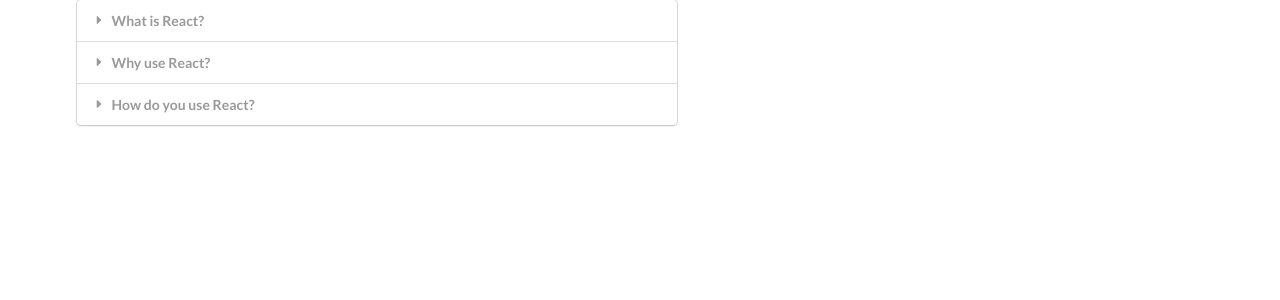
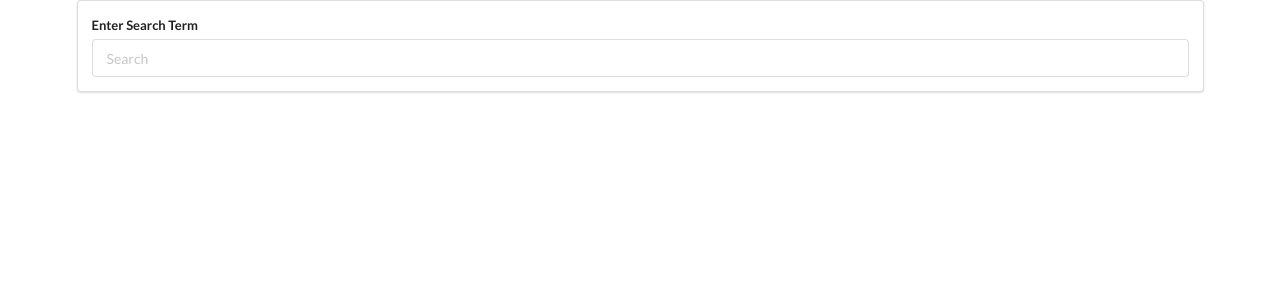
Before and after one commit to Nilugette/widgets, a React (Create React App) app: page / in a window 1280 px wide. Shown: the top 300 px of the page. Built offline with nearby package versions, Linux system fonts and the light colour scheme.

Commit message:
Scaffolding Search component with hook

```diff
--- a/src/App.js
+++ b/src/App.js
@@ -1,26 +1,28 @@
 import React from 'react';
-import Accordion from './components/Accordion'
+//import Accordion from './components/Accordion'
+import Search from './components/Search'
 
-const items = [
-    {
-        title: 'What is React?',
-        content: 'React is a front end javascript framework'
-    },
-    {
-        title: 'Why use React?',
-        content: 'React is a favorite JS library among engineers'
-    },
-    {
-        title: 'How do you use React?',
-        content: 'You use React by creating components'
-    }
+// const items = [
+//     {
+//         title: 'What is React?',
+//         content: 'React is a front end javascript framework'
+//     },
+//     {
+//         title: 'Why use React?',
+//         content: 'React is a favorite JS library among engineers'
+//     },
+//     {
+//         title: 'How do you use React?',
+//         content: 'You use React by creating components'
+//     }
 
-]
+// ]
 
 export default () => {
         return (
             <div className="ui container">
-                <Accordion items={items}/>
+                <Search />
+
             </div>
         )
 
--- /dev/null
+++ b/src/components/Search.js
@@ -0,0 +1,22 @@
+import React, { useState } from 'react'
+
+const Search = () => {
+    const [term, setTerm] = useState('')
+    return (
+        <div className="ui segment">
+            <form className="ui form">
+                <div className="field">
+                    <label>Enter Search Term</label>
+                    <input
+                        className="input"
+                        type="text"
+                        value={term}
+                        onChange ={e=> setTerm(e.target.value)}
+                        placeholder="Search" />
+                </div>
+            </form>
+        </div>
+    )
+}
+
+export default Search
```
